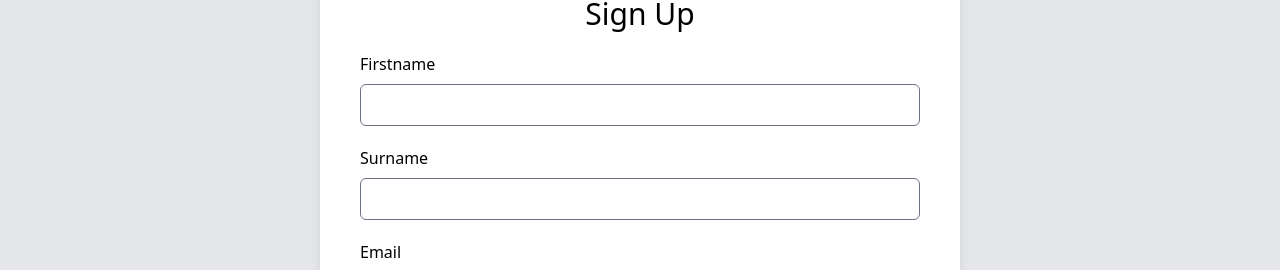
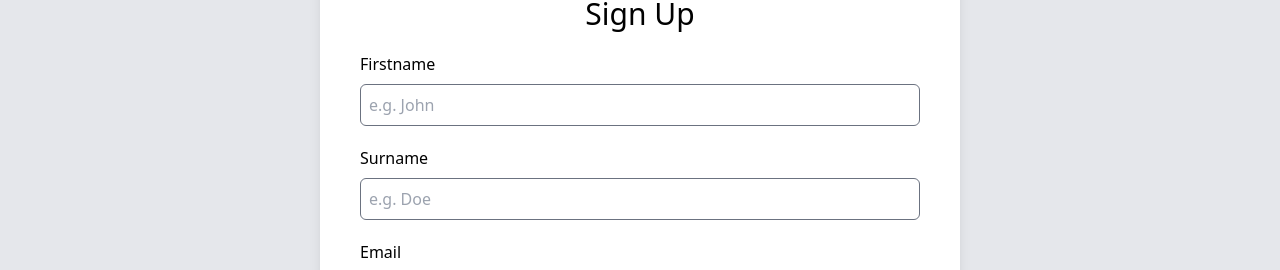
Before and after one commit to sonwabileIT/mea, an Angular app: page /signup in a window 1280 px wide. Shown: the part 128-398 px from the top of the page. Built offline with nearby package versions, Linux system fonts and the light colour scheme.

Commit message:
feat: adjust ui elements

```diff
--- a/src/app/auth/signup/signup.component.html
+++ b/src/app/auth/signup/signup.component.html
@@ -6,11 +6,11 @@
         <div class=" my-5">
             <div class="my-5">
                 <label class="block mb-2 font-normal">Firstname</label>
-                <input type="text" formControlName="firstName" class="block w-full p-2 border border-gray-500 rounded-md focus:outline-green-500">
+                <input type="text" formControlName="firstName" placeholder="e.g. John" class="block w-full p-2 border border-gray-500 rounded-md focus:outline-green-500">
             </div>
             <div class="my-5">
                 <label class="block mb-2 font-normal">Surname</label>
-                <input type="text" formControlName="lastName" class="block w-full p-2 border border-gray-500 rounded-md focus:outline-green-500">
+                <input type="text" formControlName="lastName" placeholder="e.g. Doe" class="block w-full p-2 border border-gray-500 rounded-md focus:outline-green-500">
             </div>
             <div class="my-5">
                 <label class="block mb-2 font-normal">Email</label>
```
